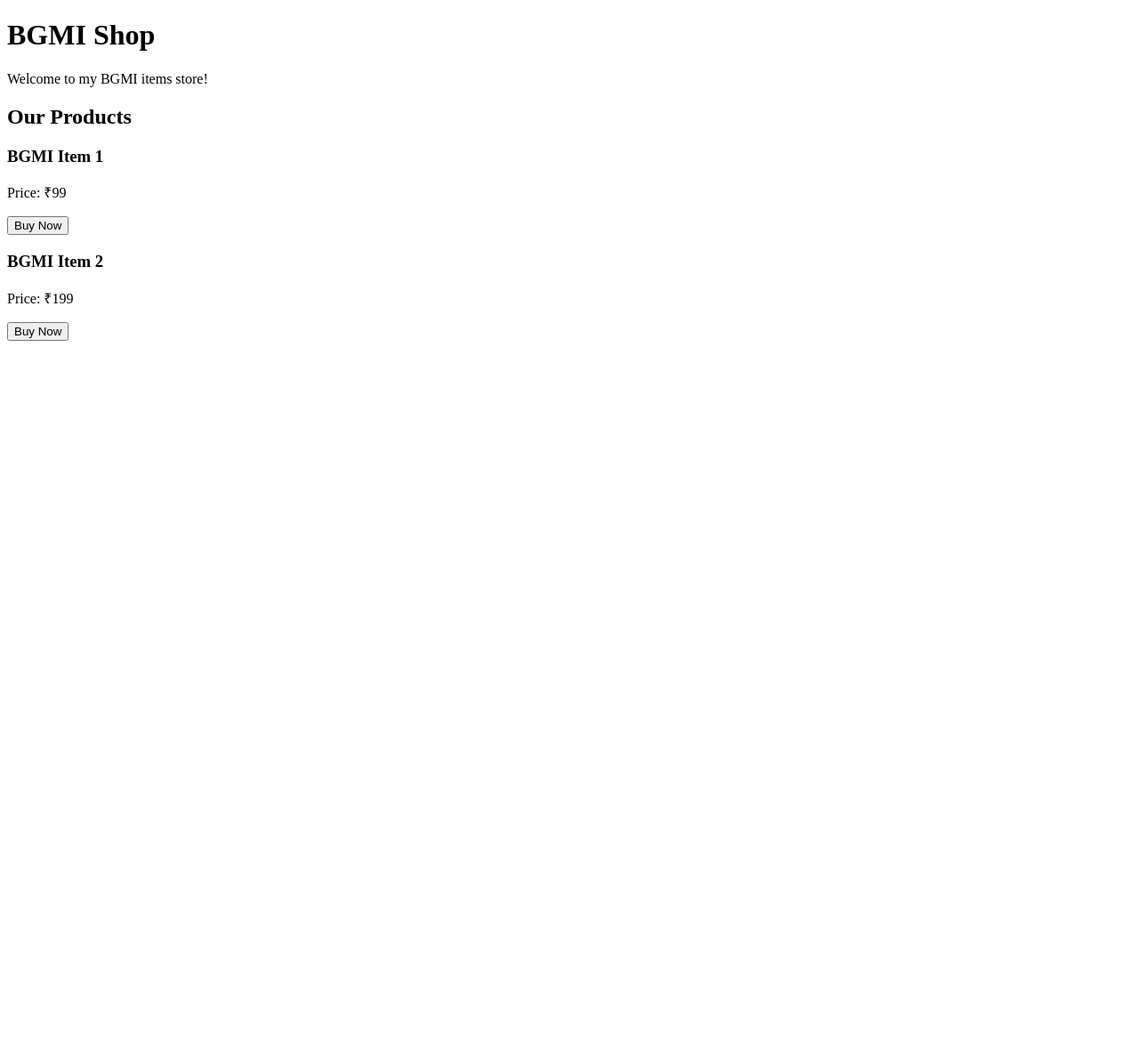
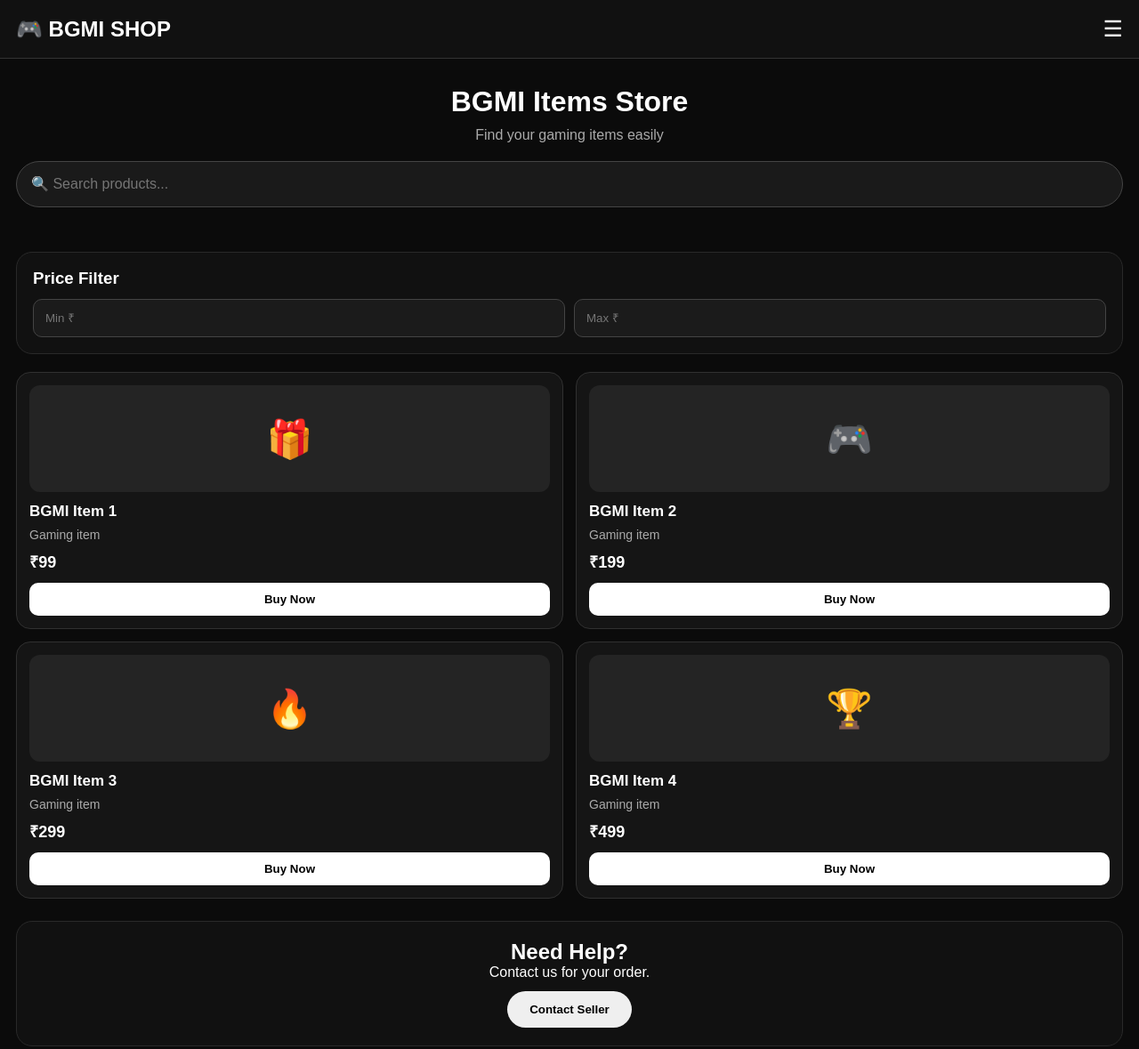
Before and after one commit to virendrajatav/CARD-WEB, a plain HTML site: page index.html in a window 1280 px wide. Shown: the whole page at 89% size. Before the commit the page ends 800 px from the top, so only its background shows below. Drawn offline with Linux system fonts and the light colour scheme.

Commit message:
Update index.html

```diff
--- a/index.html
+++ b/index.html
@@ -4,24 +4,279 @@
   <meta charset="UTF-8">
   <meta name="viewport" content="width=device-width, initial-scale=1.0">
   <title>BGMI Shop</title>
+
+  <style>
+    * {
+      box-sizing: border-box;
+      margin: 0;
+      padding: 0;
+      font-family: Arial, sans-serif;
+    }
+
+    body {
+      background: #0b0b0b;
+      color: white;
+      padding-bottom: 40px;
+    }
+
+    header {
+      padding: 18px;
+      background: #111;
+      border-bottom: 1px solid #333;
+      display: flex;
+      justify-content: space-between;
+      align-items: center;
+    }
+
+    .logo {
+      font-size: 24px;
+      font-weight: bold;
+    }
+
+    .menu {
+      font-size: 25px;
+    }
+
+    .hero {
+      padding: 30px 18px;
+      text-align: center;
+    }
+
+    .hero h1 {
+      font-size: 32px;
+      margin-bottom: 10px;
+    }
+
+    .hero p {
+      color: #aaa;
+      margin-bottom: 20px;
+    }
+
+    .search {
+      width: 100%;
+      padding: 16px;
+      border-radius: 30px;
+      border: 1px solid #444;
+      background: #1a1a1a;
+      color: white;
+      font-size: 16px;
+      outline: none;
+    }
+
+    .filters {
+      margin: 20px 18px;
+      padding: 18px;
+      background: #111;
+      border: 1px solid #292929;
+      border-radius: 18px;
+    }
+
+    .filters h3 {
+      margin-bottom: 12px;
+    }
+
+    .price {
+      display: flex;
+      gap: 10px;
+    }
+
+    .price input {
+      width: 50%;
+      padding: 13px;
+      border-radius: 10px;
+      border: 1px solid #444;
+      background: #1b1b1b;
+      color: white;
+    }
+
+    .products {
+      display: grid;
+      grid-template-columns: repeat(2, 1fr);
+      gap: 14px;
+      padding: 0 18px;
+    }
+
+    .product {
+      background: #151515;
+      border: 1px solid #303030;
+      border-radius: 16px;
+      padding: 14px;
+    }
+
+    .product-image {
+      height: 120px;
+      border-radius: 12px;
+      background: #242424;
+      display: flex;
+      align-items: center;
+      justify-content: center;
+      font-size: 42px;
+      margin-bottom: 12px;
+    }
+
+    .product h3 {
+      font-size: 17px;
+      margin-bottom: 8px;
+    }
+
+    .product p {
+      color: #aaa;
+      font-size: 14px;
+      margin-bottom: 10px;
+    }
+
+    .price-tag {
+      font-size: 18px;
+      font-weight: bold;
+      margin-bottom: 12px;
+    }
+
+    .buy {
+      width: 100%;
+      padding: 11px;
+      border: none;
+      border-radius: 10px;
+      background: #ffffff;
+      color: #000;
+      font-weight: bold;
+      cursor: pointer;
+    }
+
+    .contact {
+      margin: 25px 18px;
+      padding: 20px;
+      text-align: center;
+      background: #111;
+      border: 1px solid #292929;
+      border-radius: 18px;
+    }
+
+    .contact button {
+      margin-top: 12px;
+      padding: 13px 25px;
+      border: none;
+      border-radius: 25px;
+      font-weight: bold;
+      cursor: pointer;
+    }
+
+    @media (max-width: 450px) {
+      .products {
+        grid-template-columns: 1fr 1fr;
+      }
+    }
+  </style>
 </head>
 
 <body>
-  <h1>BGMI Shop</h1>
-  <p>Welcome to my BGMI items store!</p>
 
-  <h2>Our Products</h2>
+  <header>
+    <div class="logo">🎮 BGMI SHOP</div>
+    <div class="menu">☰</div>
+  </header>
 
-  <div>
-    <h3>BGMI Item 1</h3>
-    <p>Price: ₹99</p>
-    <button>Buy Now</button>
+  <section class="hero">
+    <h1>BGMI Items Store</h1>
+    <p>Find your gaming items easily</p>
+
+    <input
+      class="search"
+      id="search"
+      type="text"
+      placeholder="🔍 Search products..."
+      onkeyup="searchProducts()"
+    >
+  </section>
+
+  <section class="filters">
+    <h3>Price Filter</h3>
+
+    <div class="price">
+      <input type="number" id="minPrice" placeholder="Min ₹">
+      <input type="number" id="maxPrice" placeholder="Max ₹">
+    </div>
+  </section>
+
+  <section class="products" id="products">
+
+    <div class="product" data-name="BGMI Item 1" data-price="99">
+      <div class="product-image">🎁</div>
+      <h3>BGMI Item 1</h3>
+      <p>Gaming item</p>
+      <div class="price-tag">₹99</div>
+      <button class="buy" onclick="buyProduct('BGMI Item 1')">
+        Buy Now
+      </button>
+    </div>
+
+    <div class="product" data-name="BGMI Item 2" data-price="199">
+      <div class="product-image">🎮</div>
+      <h3>BGMI Item 2</h3>
+      <p>Gaming item</p>
+      <div class="price-tag">₹199</div>
+      <button class="buy" onclick="buyProduct('BGMI Item 2')">
+        Buy Now
+      </button>
+    </div>
+
+    <div class="product" data-name="BGMI Item 3" data-price="299">
+      <div class="product-image">🔥</div>
+      <h3>BGMI Item 3</h3>
+      <p>Gaming item</p>
+      <div class="price-tag">₹299</div>
+      <button class="buy" onclick="buyProduct('BGMI Item 3')">
+        Buy Now
+      </button>
+    </div>
+
+    <div class="product" data-name="BGMI Item 4" data-price="499">
+      <div class="product-image">🏆</div>
+      <h3>BGMI Item 4</h3>
+      <p>Gaming item</p>
+      <div class="price-tag">₹499</div>
+      <button class="buy" onclick="buyProduct('BGMI Item 4')">
+        Buy Now
+      </button>
+    </div>
+
+  </section>
+
+  <div class="contact">
+    <h2>Need Help?</h2>
+    <p>Contact us for your order.</p>
+    <button onclick="contact()">Contact Seller</button>
   </div>
 
-  <div>
-    <h3>BGMI Item 2</h3>
-    <p>Price: ₹199</p>
-    <button>Buy Now</button>
-  </div>
+  <script>
+    function searchProducts() {
+      let search = document
+        .getElementById("search")
+        .value
+        .toLowerCase();
+
+      let products = document.querySelectorAll(".product");
+
+      products.forEach(function(product) {
+        let name = product
+          .getAttribute("data-name")
+          .toLowerCase();
+
+        if (name.includes(search)) {
+          product.style.display = "block";
+        } else {
+          product.style.display = "none";
+        }
+      });
+    }
+
+    function buyProduct(name) {
+      alert("You selected: " + name);
+    }
+
+    function contact() {
+      alert("Seller contact will be added here.");
+    }
+  </script>
+
 </body>
 </html>
```
